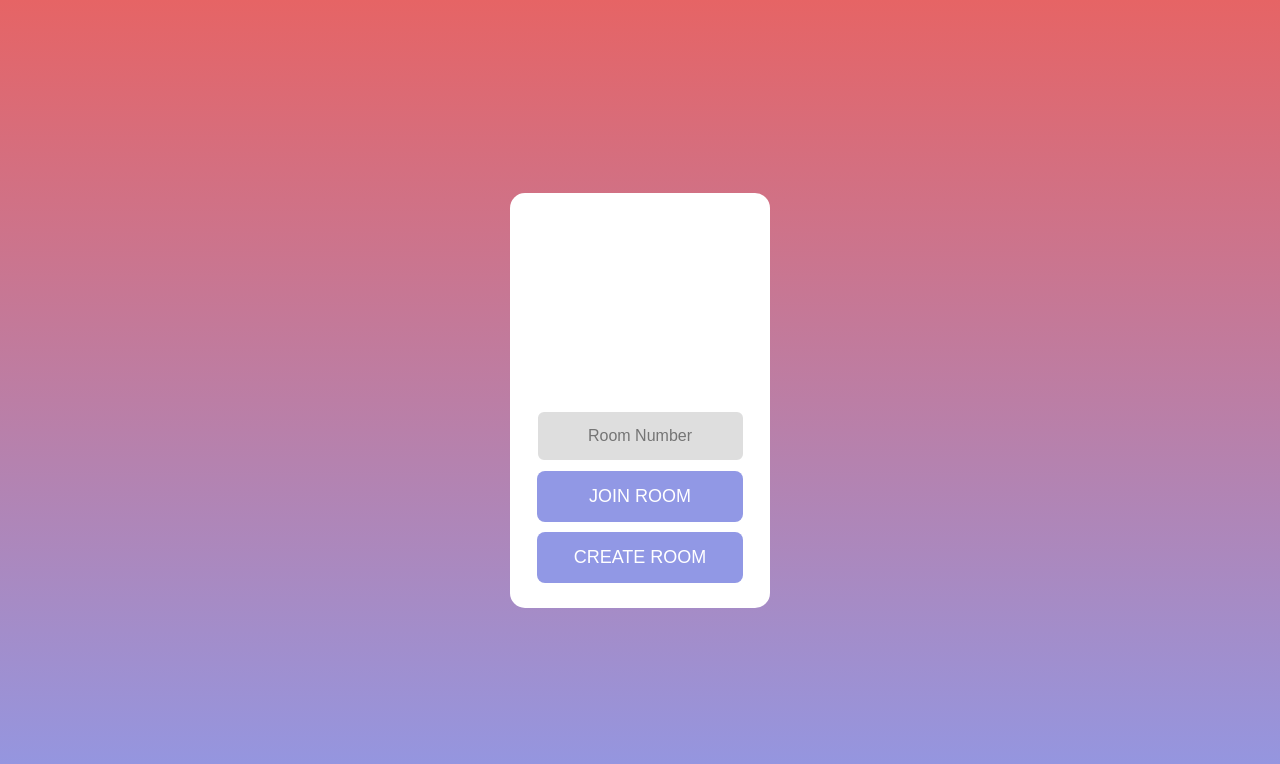
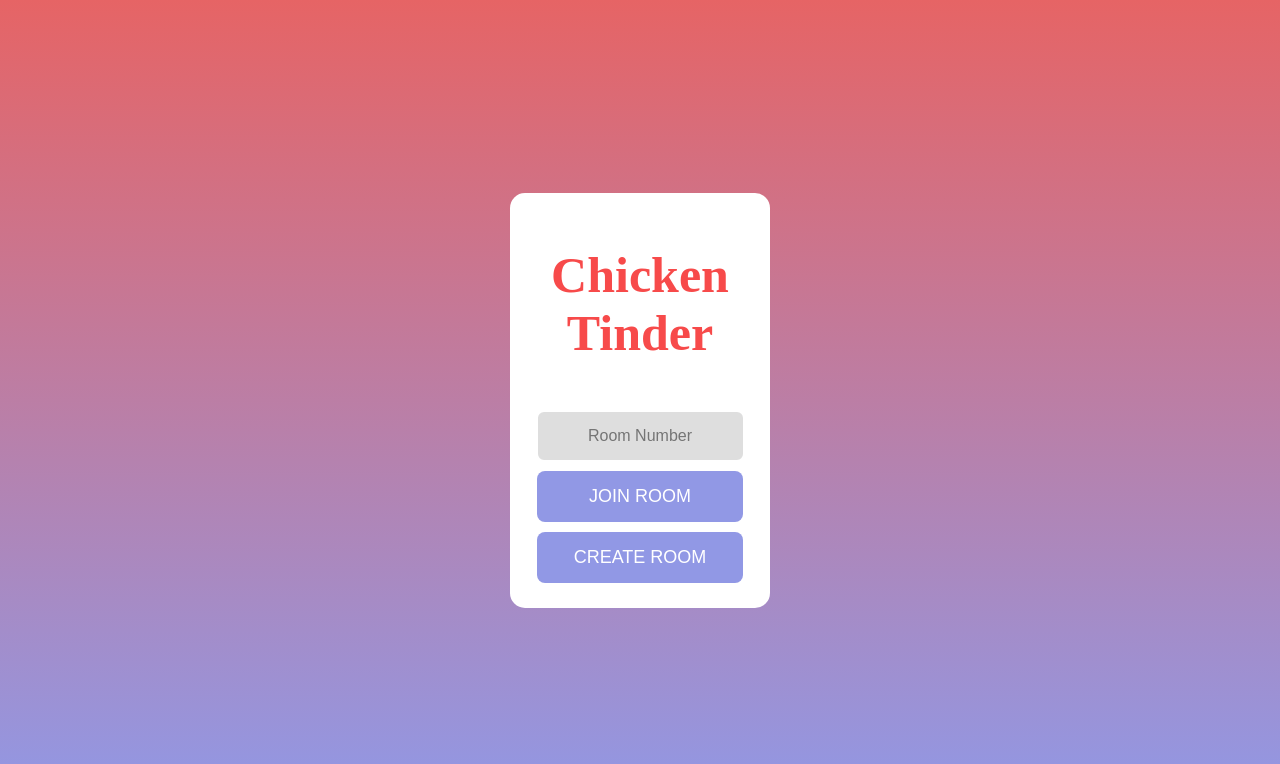
Before and after one commit to kelvinfan001/findalicious, a React (Create React App) app in the folder react/: page / in a window 1280 px wide. Shown: the top 764 px of the page. Built offline with nearby package versions, Linux system fonts and the light colour scheme; a web font is replaced by a local one.

Commit message:
update homepage ui

```diff
--- a/react/src/App.css
+++ b/react/src/App.css
@@ -25,7 +25,7 @@ h1 {
   font-family: 'Damion', cursive;
   /* color: #F38D68; */
   font-size: 50px;
-  color: #fff;
+  color: rgb(247, 74, 74);
   text-shadow: 0px 0px 60px 0px rgba(0,0,0,0.30);
 }
 
@@ -158,3 +158,8 @@ input[type=text]:focus{
   transition: 0.2s;
   border-radius: 25px;
 }
+
+.logo {
+  height: 50px;
+  width: 50px;
+}
--- a/react/src/components/Home/Home.js
+++ b/react/src/components/Home/Home.js
@@ -1,12 +1,16 @@
 import React from 'react';
 import DribbleButton from 'react-dribble-button';
 import JoinRoomForm from '../Rooms/JoinRoom';
+import logo from './logo.jpg';
+
+// const logo = require('/public/img/logo.png');
 
 function Home() {
     return (
         <div className="main-page">
             <link href='https://fonts.googleapis.com/css?family=Damion&display=swap' rel='stylesheet' />
             <h1>Chicken Tinder</h1>
+            {/* <img src={logo} className="logo" /> */}
             <div className="main-button">
                 {/* <DribbleButton color="light-blue" animationDuration={300} >
                     JOIN ROOM
```
Also changed, not shown: react/src/components/Home/logo.jpg (added), 19 other files (tests, documents, lock files or other folders).
